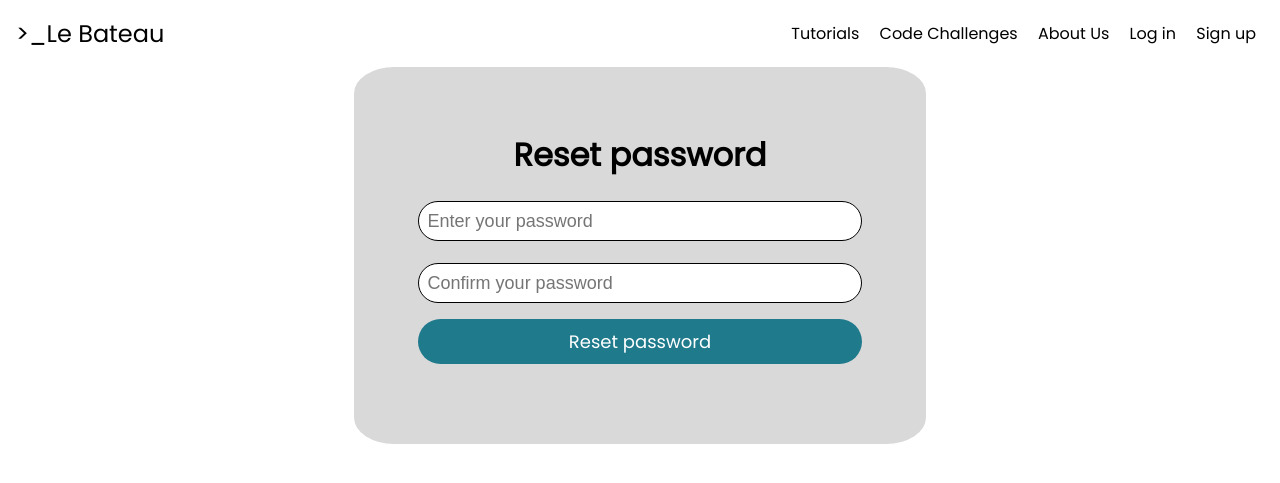
After one commit to k-faardheen/Le-Bateau, a PHP site: page /php/reset-pwd.php in a window 1280 px wide. The commit adds this page. Shown: the top 483 px of the page. Run offline with PHP 8.4, Linux system fonts and the light colour scheme.

Commit message:
forget pass

```diff
--- a/index.html
+++ b/index.html
@@ -23,7 +23,7 @@
                                 <li><a href="./tutorial.html">Tutorials</a></li>
                                 <li><a href="./code-challenge.html">Code Challenges</a></li>
                                 <li><a href="./about-us.html">About Us</a></li>
-                                <li><a href="./log-in.html">Log in</a></li>
+                                <li><a href="./login-form.php">Log in</a></li>
                                 <li><a href="./sign-up.html">Sign up</a></li>
                             </ul>
                         </div>
@@ -39,7 +39,7 @@
                                 <li><a href="./tutorial.html">Tutorials</a></li>
                                 <li><a href="./code-challenge.html">Code Challenges</a></li>
                                 <li><a href="./about-us.html">About Us</a></li>
-                                <li><a href="./log-in.html">Log in</a></li>
+                                <li><a href="./login-form.php">Log in</a></li>
                                 <li><a href="./sign-up.html">Sign up</a></li>
                             </ul>
                         </div>
--- a/php/connection.php
+++ b/php/connection.php
@@ -1,13 +1,14 @@
+
 <?php
-         $dbhost = 'sql5.freesqldatabase.com:3306';
-         $dbuser = 'sql5500343';
-         $dbpass = 'UfdzsgnAeb';
-         $db = 'sql5500343';
+        $dbhost = 'localhost:3306';
+        $dbuser = 'root';
+        $dbpass = '';
+         $db = 'lebateau';
          $conn = mysqli_connect($dbhost, $dbuser, $dbpass, $db);
 
          if(! $conn ) {
-            die('Could not connect: ' . mysqli_connect_error());
-         }
-        // echo 'Connected successfully';
+           die('Could not connect: ' . mysqli_connect_error());
+        }
+     // echo 'Connected successfully';
 
 ?>
--- a/php/login.php
+++ b/php/login.php
@@ -5,7 +5,6 @@ session_start();
 
 if (isset($_session['name'])) {
     header('location:dashboard.php');
-
 } else {
 
     $email = $_POST['email'];
@@ -16,9 +15,6 @@ if (isset($_session['name'])) {
 
     if (mysqli_num_rows($rs) < 1) {
         header("location:../login-form.php?status=invalid");
-
-
-
     } else {
         while ($row = $rs->fetch_assoc()) {
 
--- /dev/null
+++ b/php/reset-pwd.php
@@ -0,0 +1,89 @@
+<!DOCTYPE html>
+<html lang="en">
+
+<head>
+    <meta charset="UTF-8" />
+    <meta http-equiv="X-UA-Compatible" content="IE=edge" />
+    <meta name="viewport" content="width=device-width, initial-scale=1.0" />
+    <title>Reset password</title>
+    <link rel="stylesheet" href="../style/forget-pwd.css">
+    <link rel="stylesheet" href="../style/style.css">
+    <link rel="stylesheet" href="https://cdnjs.cloudflare.com/ajax/libs/font-awesome/6.0.0/css/all.min.css" integrity="sha512-9usAa10IRO0HhonpyAIVpjrylPvoDwiPUiKdWk5t3PyolY1cOd4DSE0Ga+ri4AuTroPR5aQvXU9xC6qOPnzFeg==" crossorigin="anonymous" referrerpolicy="no-referrer" />
+    <link rel="icon" href="./assets/rainbow.png">
+</head>
+
+<body>
+    <header>
+        <div class="nav-container">
+            <div class="lebateau">
+                <span>>_Le Bateau</span>
+            </div>
+            <nav>
+                <div class="links">
+                    <ul>
+                        <li><a href="./tutorial.html">Tutorials</a></li>
+                        <li><a href="./code-challenge.html">Code Challenges</a></li>
+                        <li><a href="./about-us.html">About Us</a></li>
+                        <li><a href="./login-form.php">Log in</a></li>
+                        <li><a href="./sign-up.html">Sign up</a></li>
+                    </ul>
+                </div>
+            </nav>
+
+            <div class="bar-icon">
+                <button><i class="fa-solid fa-bars"></i></button>
+            </div>
+            <div class="responsive-menu" style="display: none;">
+                <nav>
+                    <div class="responsive-links">
+                        <ul>
+                            <li><a href="./tutorial.html">Tutorials</a></li>
+                            <li><a href="./code-challenge.html">Code Challenges</a></li>
+                            <li><a href="./about-us.html">About Us</a></li>
+                            <li><a href="./login-form.php">Log in</a></li>
+                            <li><a href="./sign-up.html">Sign up</a></li>
+                        </ul>
+                    </div>
+                </nav>
+            </div>
+        </div>
+    </header>
+
+    <div id="wrapper">
+        <div id="container">
+            <h1>Reset password </h2>
+                <form name="forget-pwd" action="reset-pwd.php" method="POST">
+                    <input type="password" id="password" name="pass" placeholder="Enter your password" /><br>
+                    <input type="password" id="password" name="cpass" placeholder="Confirm your password" />
+                    <button name="submit" id="btn">Reset password</button>
+                </form>
+                <?php
+                session_start();
+                include('connection.php');
+                if (isset($_POST['submit'])) {
+
+                    $pass = mysqli_real_escape_string($conn, $_POST['pass']);
+                    $cpass = mysqli_real_escape_string($conn, $_POST['cpass']);
+                    $email = $_SESSION['email'];
+                    if (strcmp($pass, $cpass) !== 0) {
+                        echo "<font color='red'>password doesnot match</font>";
+                    }else{
+                        $sql = "UPDATE registration SET password = '" . $pass . "' WHERE email = '$email'";
+                        $rs = mysqli_query($conn, $sql);
+
+                        if ($rs) {
+                            header('location:dashboard.php');
+                        } else {
+                            echo 'A error has occured';
+                        }
+                    }
+
+
+                }
+                mysqli_close($conn);
+                ?>
+        </div>
+    </div>
+</body>
+
+</html>
--- a/style/forget-pwd.css
+++ b/style/forget-pwd.css
@@ -1,25 +1,29 @@
-@import url("https://fonts.googleapis.com/css2?family=Poppins&display=swap");
-body{
+
+#wrapper{
     display: flex;
     justify-content: center;
-    font-family: "poppins", sans-serif;
 }
 h1{
     text-align: center;
-    /*font-size: 2.5vw;*/
 }
 #container{
     background-color: #D9D9D9;
     padding: 5%;
+    border-radius: 7%;
 }
 #email{
-    padding-bottom: 16px;
+    padding: 2%;
+    margin-top: 5%;
 }
-#email input{
-    width: 410px;
-    height: 45px;
+#password{
+    padding: 2%;
+    margin-top: 5%;
+}
+input{
+    width: 100%;
+    height: 40px;
     font-size: 18px;
-    border-radius: 5px;
+    border-radius: 80px;
     border: 1px solid;
     padding: 5px;
 }
@@ -29,8 +33,7 @@ h1{
     color: white;
     width: 100%;
     max-width: 100%;
-     height: 45px;
+    height: 45px;
     border-radius: 30px;
-    margin-top: 25px;
     border-style: none;
 }
```
Also changed, not shown: forget-pwd.php (+76 -14 lines), fp.html (deleted, +0 -24 lines), php/create-account.php (+14 -15 lines).
